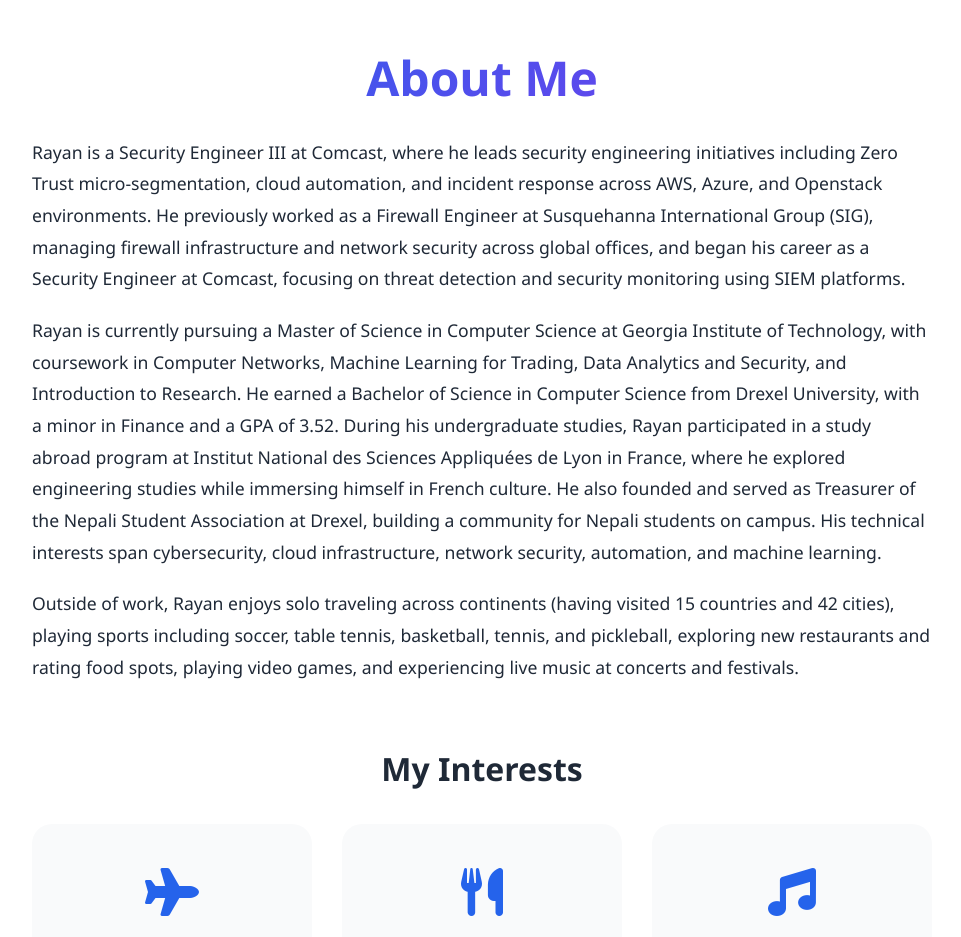
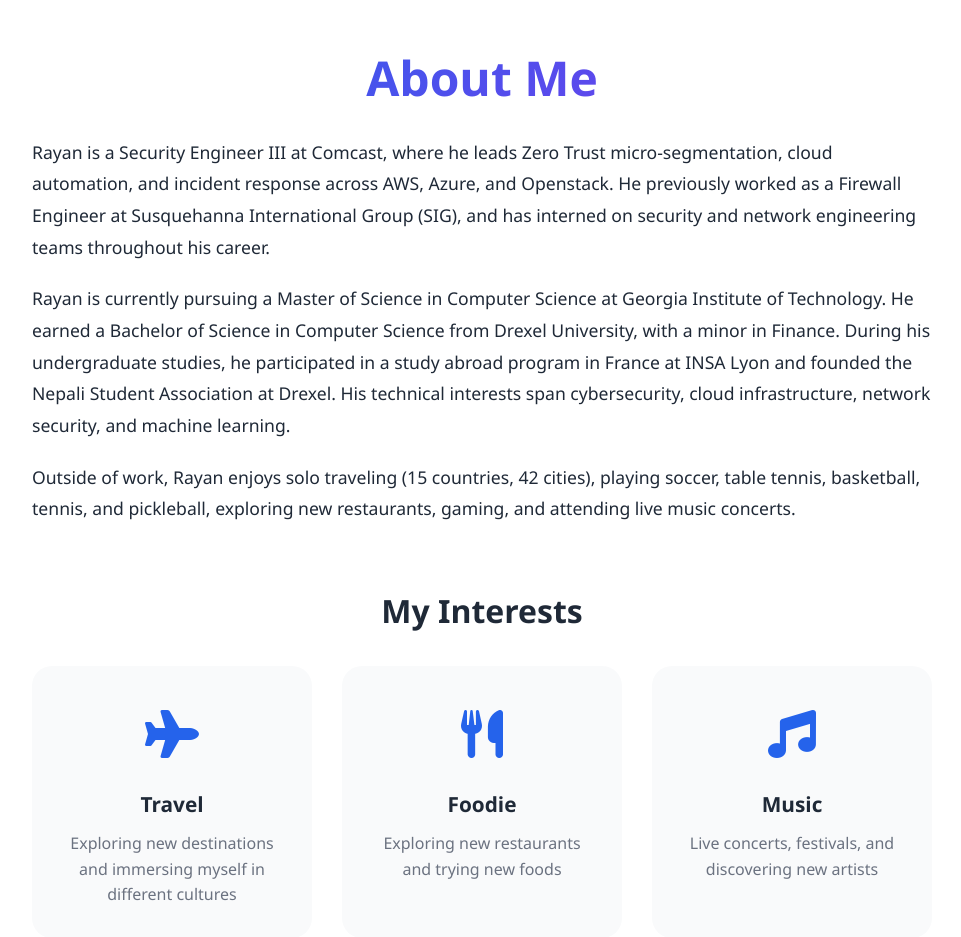
Before and after one commit to RayanStha/Personal-Website, a plain HTML site: page index.html in a window 1280 px wide. Shown: the part 840-1777 px from the top of the page, without its empty margins (158-1119 px from the left). Drawn offline with nearby package versions, Linux system fonts and the light colour scheme.

Commit message:
Condense About Me section - make it more concise

```diff
--- a/index.html
+++ b/index.html
@@ -125,13 +125,13 @@
                 <div class="about-content-grid">
                     <div class="about-text">
                         <p>
-                            Rayan is a Security Engineer III at Comcast, where he leads security engineering initiatives including Zero Trust micro-segmentation, cloud automation, and incident response across AWS, Azure, and Openstack environments. He previously worked as a Firewall Engineer at Susquehanna International Group (SIG), managing firewall infrastructure and network security across global offices, and began his career as a Security Engineer at Comcast, focusing on threat detection and security monitoring using SIEM platforms.
+                            Rayan is a Security Engineer III at Comcast, where he leads Zero Trust micro-segmentation, cloud automation, and incident response across AWS, Azure, and Openstack. He previously worked as a Firewall Engineer at Susquehanna International Group (SIG), and has interned on security and network engineering teams throughout his career.
                         </p>
                         <p>
-                            Rayan is currently pursuing a Master of Science in Computer Science at Georgia Institute of Technology, with coursework in Computer Networks, Machine Learning for Trading, Data Analytics and Security, and Introduction to Research. He earned a Bachelor of Science in Computer Science from Drexel University, with a minor in Finance and a GPA of 3.52. During his undergraduate studies, Rayan participated in a study abroad program at Institut National des Sciences Appliquées de Lyon in France, where he explored engineering studies while immersing himself in French culture. He also founded and served as Treasurer of the Nepali Student Association at Drexel, building a community for Nepali students on campus. His technical interests span cybersecurity, cloud infrastructure, network security, automation, and machine learning.
+                            Rayan is currently pursuing a Master of Science in Computer Science at Georgia Institute of Technology. He earned a Bachelor of Science in Computer Science from Drexel University, with a minor in Finance. During his undergraduate studies, he participated in a study abroad program in France at INSA Lyon and founded the Nepali Student Association at Drexel. His technical interests span cybersecurity, cloud infrastructure, network security, and machine learning.
                         </p>
                         <p>
-                            Outside of work, Rayan enjoys solo traveling across continents (having visited 15 countries and 42 cities), playing sports including soccer, table tennis, basketball, tennis, and pickleball, exploring new restaurants and rating food spots, playing video games, and experiencing live music at concerts and festivals.
+                            Outside of work, Rayan enjoys solo traveling (15 countries, 42 cities), playing soccer, table tennis, basketball, tennis, and pickleball, exploring new restaurants, gaming, and attending live music concerts.
                         </p>
                     </div>
                 </div>
```
